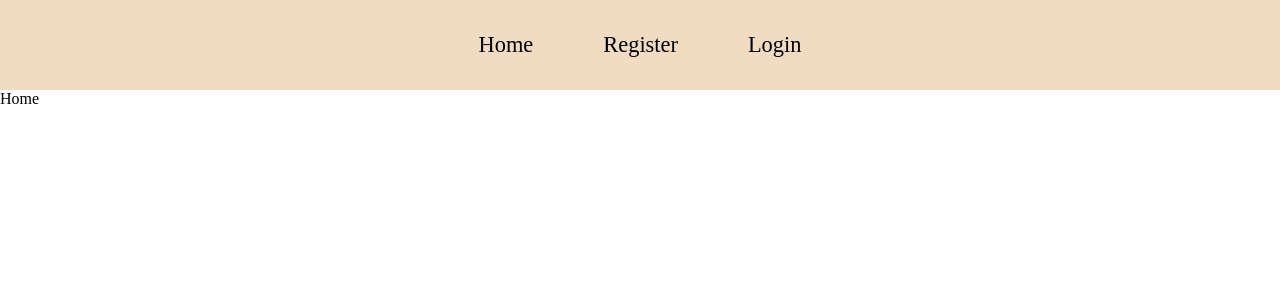
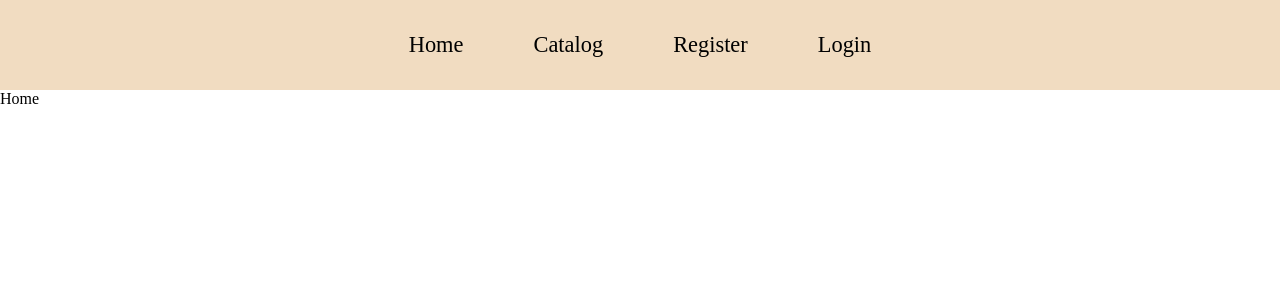
Before and after one commit to DoroteyaPopova/flower-blog, a React (Vite) app in the folder client/: page / in a window 1280 px wide. Shown: the top 300 px of the page. Built offline with nearby package versions, Linux system fonts and the light colour scheme.

Commit message:
upgraded to dynamic navigation

```diff
--- a/client/src/components/Navigation/Nav.jsx
+++ b/client/src/components/Navigation/Nav.jsx
@@ -1,14 +1,27 @@
 import styles from "./Nav.module.css";
 import { Link } from "react-router-dom";
+import { UserContext } from "../../context/userContext";
+import { useContext } from "react";
 
 const Nav = () => {
+   const { user } = useContext(UserContext);
    return (
       <nav>
-         <div className={styles.centered}>
-            <Link to="/">Home</Link>
-            <Link to="/register">Register</Link>
-            <Link to="/login">Login</Link>
-         </div>
+         {user && (
+            <div className={styles.centered}>
+               <Link to="/">Home</Link>
+               <Link to="/catalog">Catalog</Link>
+               <Link to="/logout">Logout</Link>
+            </div>
+         )}
+         {!user && (
+            <div className={styles.centered}>
+               <Link to="/">Home</Link>
+               <Link to="/catalog">Catalog</Link>
+               <Link to="/register">Register</Link>
+               <Link to="/login">Login</Link>
+            </div>
+         )}
       </nav>
    );
 };
```
